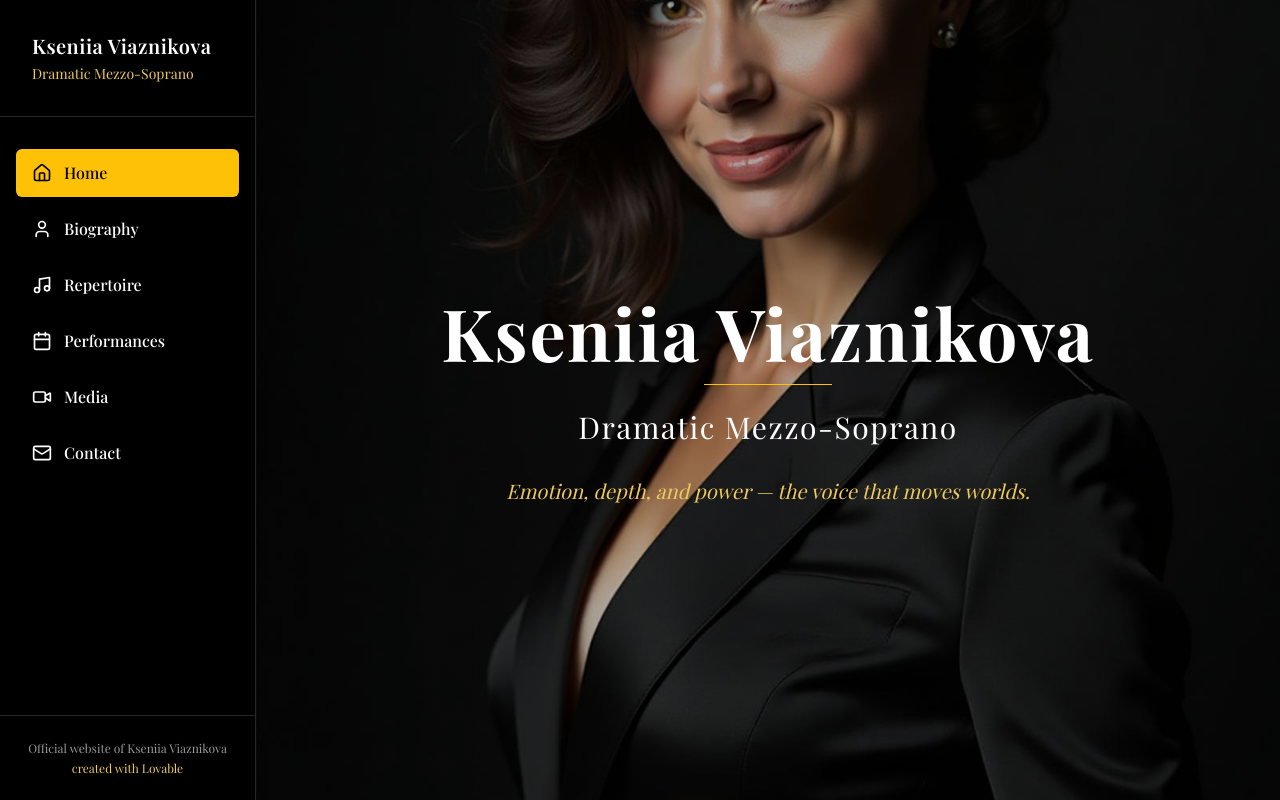
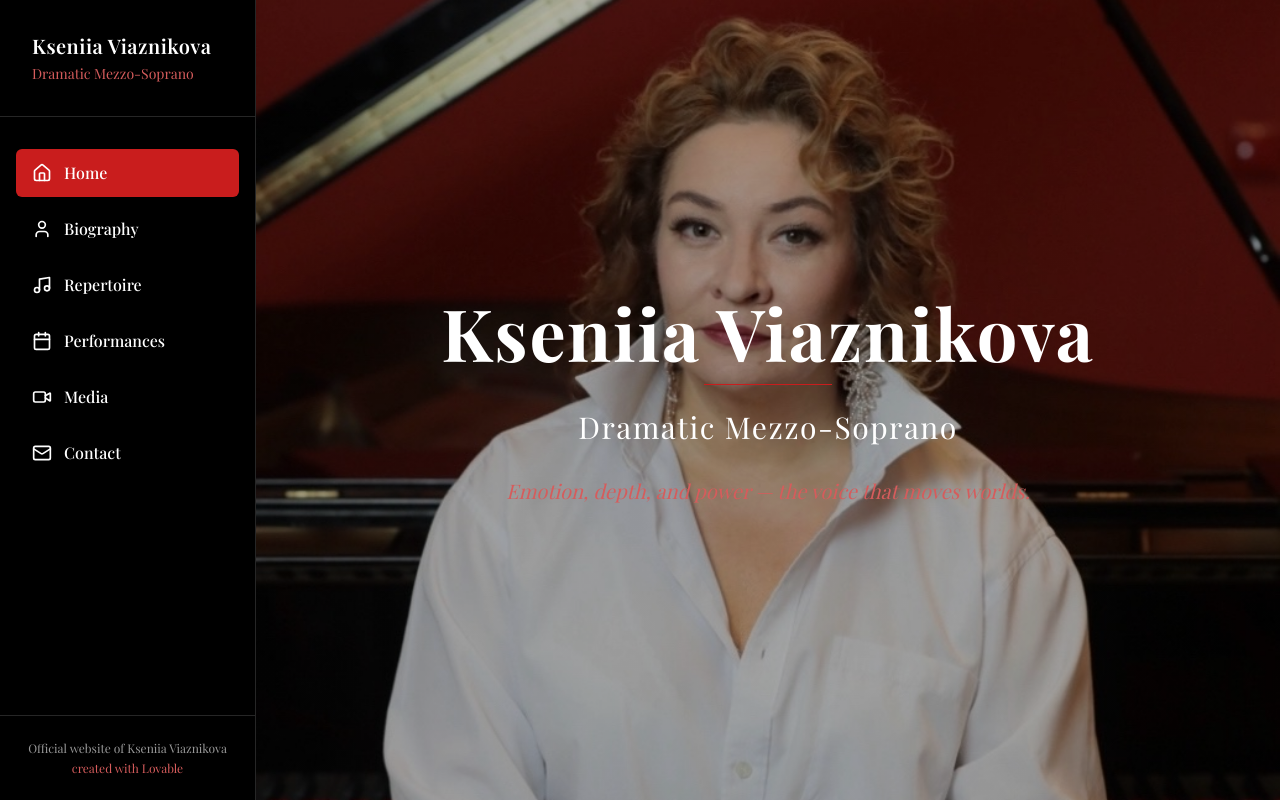
Before and after one commit to enlizabethS/kseniiaviaznikova, a React (Vite) app: page / in a window 1280 px wide. Built offline with nearby package versions, Linux system fonts and the light colour scheme; the HTML template or start-up script is replaced by a standard one; a web font is replaced by a local one.

Commit message:
Update home page photo

```diff
--- a/src/components/Sidebar.tsx
+++ b/src/components/Sidebar.tsx
@@ -17,7 +17,7 @@ export const Sidebar = () => {
         <h1 className="text-xl font-semibold text-sidebar-foreground tracking-wide">
           Kseniia Viaznikova
         </h1>
-        <p className="text-sm text-gold-muted mt-1">Dramatic Mezzo-Soprano</p>
+        <p className="text-sm text-red-muted mt-1">Dramatic Mezzo-Soprano</p>
       </div>
 
       <nav className="flex-1 py-8">
@@ -47,7 +47,7 @@ export const Sidebar = () => {
         <p className="text-xs text-sidebar-foreground/60 text-center">
           Official website of Kseniia Viaznikova
         </p>
-        <p className="text-xs text-gold-muted text-center mt-1">
+        <p className="text-xs text-red-muted text-center mt-1">
           created with Lovable
         </p>
       </div>
--- a/src/index.css
+++ b/src/index.css
@@ -26,12 +26,12 @@ All colors MUST be HSL.
     --muted: 0 0% 96%;
     --muted-foreground: 0 0% 45%;
 
-    --accent: 45 100% 51%;
-    --accent-foreground: 0 0% 0%;
+    --accent: 0 75% 45%;
+    --accent-foreground: 0 0% 100%;
 
-    --gold: 45 100% 51%;
-    --gold-muted: 45 80% 65%;
-    --gold-dark: 38 90% 45%;
+    --red: 0 75% 45%;
+    --red-muted: 0 60% 60%;
+    --red-dark: 0 85% 35%;
 
     --destructive: 0 84% 60%;
     --destructive-foreground: 0 0% 100%;
@@ -46,10 +46,10 @@ All colors MUST be HSL.
     --sidebar-foreground: 0 0% 100%;
     --sidebar-primary: 0 0% 100%;
     --sidebar-primary-foreground: 0 0% 0%;
-    --sidebar-accent: 45 100% 51%;
-    --sidebar-accent-foreground: 0 0% 0%;
+    --sidebar-accent: 0 75% 45%;
+    --sidebar-accent-foreground: 0 0% 100%;
     --sidebar-border: 0 0% 15%;
-    --sidebar-ring: 45 100% 51%;
+    --sidebar-ring: 0 75% 45%;
 
     /* Transitions */
     --transition-smooth: all 0.4s cubic-bezier(0.4, 0, 0.2, 1);
@@ -75,21 +75,21 @@ All colors MUST be HSL.
     --muted: 0 0% 10%;
     --muted-foreground: 0 0% 65%;
 
-    --accent: 45 100% 51%;
-    --accent-foreground: 0 0% 0%;
+    --accent: 0 75% 45%;
+    --accent-foreground: 0 0% 100%;
 
     --border: 0 0% 15%;
     --input: 0 0% 15%;
-    --ring: 45 100% 51%;
+    --ring: 0 75% 45%;
 
     --sidebar-background: 0 0% 0%;
     --sidebar-foreground: 0 0% 100%;
     --sidebar-primary: 0 0% 100%;
     --sidebar-primary-foreground: 0 0% 0%;
-    --sidebar-accent: 45 100% 51%;
-    --sidebar-accent-foreground: 0 0% 0%;
+    --sidebar-accent: 0 75% 45%;
+    --sidebar-accent-foreground: 0 0% 100%;
     --sidebar-border: 0 0% 15%;
-    --sidebar-ring: 45 100% 51%;
+    --sidebar-ring: 0 75% 45%;
   }
 }
 
@@ -117,19 +117,19 @@ All colors MUST be HSL.
     transition: var(--transition-elegant);
   }
 
-  .text-gold {
-    color: hsl(var(--gold));
+  .text-red {
+    color: hsl(var(--red));
   }
 
-  .text-gold-muted {
-    color: hsl(var(--gold-muted));
+  .text-red-muted {
+    color: hsl(var(--red-muted));
   }
 
-  .bg-gold {
-    background-color: hsl(var(--gold));
+  .bg-red {
+    background-color: hsl(var(--red));
   }
 
-  .border-gold {
-    border-color: hsl(var(--gold));
+  .border-red {
+    border-color: hsl(var(--red));
   }
 }
--- a/src/pages/Biography.tsx
+++ b/src/pages/Biography.tsx
@@ -4,8 +4,8 @@ const Biography = () => {
   return (
     <PageTransition>
       <div className="min-h-screen py-20 px-8 md:px-16 max-w-4xl mx-auto">
-        <h1 className="text-5xl font-bold mb-8 text-gold">Biography</h1>
-        <div className="h-1 w-24 bg-gold mb-12" />
+        <h1 className="text-5xl font-bold mb-8 text-red">Biography</h1>
+        <div className="h-1 w-24 bg-red mb-12" />
 
         <div className="space-y-6 text-lg leading-relaxed">
           <p>
--- a/src/pages/Contact.tsx
+++ b/src/pages/Contact.tsx
@@ -6,32 +6,32 @@ const Contact = () => {
     <PageTransition>
       <div className="min-h-screen flex items-center justify-center px-8">
         <div className="text-center max-w-2xl">
-          <h1 className="text-5xl font-bold mb-8 text-gold">Contact</h1>
-          <div className="h-1 w-24 bg-gold mb-12 mx-auto" />
+          <h1 className="text-5xl font-bold mb-8 text-red">Contact</h1>
+          <div className="h-1 w-24 bg-red mb-12 mx-auto" />
 
           <div className="space-y-8">
             <div className="flex items-center justify-center gap-4 text-lg">
-              <Mail className="w-6 h-6 text-gold" />
+              <Mail className="w-6 h-6 text-red" />
               <a
                 href="mailto:vyaznikova.ks@mail.ru"
-                className="hover:text-gold transition-smooth"
+                className="hover:text-red transition-smooth"
               >
                 vyaznikova.ks@mail.ru
               </a>
             </div>
 
             <div className="flex items-center justify-center gap-4 text-lg">
-              <Phone className="w-6 h-6 text-gold" />
+              <Phone className="w-6 h-6 text-red" />
               <a
                 href="tel:+79104581106"
-                className="hover:text-gold transition-smooth"
+                className="hover:text-red transition-smooth"
               >
                 +7 910 458 1106
               </a>
             </div>
 
             <div className="flex items-center justify-center gap-4 text-lg">
-              <MapPin className="w-6 h-6 text-gold" />
+              <MapPin className="w-6 h-6 text-red" />
               <span>Moscow, Russia</span>
             </div>
           </div>
--- a/src/pages/Home.tsx
+++ b/src/pages/Home.tsx
@@ -1,5 +1,5 @@
 import { PageTransition } from "@/components/PageTransition";
-import portraitImage from "@/assets/portrait.jpg";
+import portraitImage from "@/assets/portrait-main.jpg";
 
 const Home = () => {
   return (
@@ -16,11 +16,11 @@ const Home = () => {
           <h1 className="text-6xl md:text-7xl font-bold mb-4 tracking-wide">
             Kseniia Viaznikova
           </h1>
-          <div className="h-px w-32 bg-gold mx-auto mb-6" />
+          <div className="h-px w-32 bg-red mx-auto mb-6" />
           <h2 className="text-2xl md:text-3xl font-light mb-8 tracking-wider">
             Dramatic Mezzo-Soprano
           </h2>
-          <p className="text-lg md:text-xl italic text-gold-muted max-w-2xl mx-auto">
+          <p className="text-lg md:text-xl italic text-red-muted max-w-2xl mx-auto">
             Emotion, depth, and power — the voice that moves worlds.
           </p>
         </div>
--- a/src/pages/Media.tsx
+++ b/src/pages/Media.tsx
@@ -4,8 +4,8 @@ const Media = () => {
   return (
     <PageTransition>
       <div className="min-h-screen py-20 px-8 md:px-16 max-w-6xl mx-auto">
-        <h1 className="text-5xl font-bold mb-8 text-gold">Media</h1>
-        <div className="h-1 w-24 bg-gold mb-12" />
+        <h1 className="text-5xl font-bold mb-8 text-red">Media</h1>
+        <div className="h-1 w-24 bg-red mb-12" />
 
         <div className="space-y-12">
           <section>
@@ -26,7 +26,7 @@ const Media = () => {
               {[1, 2, 3, 4, 5, 6].map((i) => (
                 <div
                   key={i}
-                  className="aspect-square bg-secondary rounded-lg flex items-center justify-center border border-border hover:border-gold transition-smooth"
+                  className="aspect-square bg-secondary rounded-lg flex items-center justify-center border border-border hover:border-red transition-smooth"
                 >
                   <p className="text-muted-foreground">Photo {i}</p>
                 </div>
@@ -40,7 +40,7 @@ const Media = () => {
               {["Il Trovatore - Stride la vampa", "Carmen - Habanera", "War and Peace - Act II"].map((title, i) => (
                 <div
                   key={i}
-                  className="p-4 border border-border rounded-lg hover:border-gold transition-smooth"
+                  className="p-4 border border-border rounded-lg hover:border-red transition-smooth"
                 >
                   <p className="font-semibold">{title}</p>
                   <p className="text-sm text-muted-foreground mt-1">Audio player placeholder</p>
--- a/src/pages/Performances.tsx
+++ b/src/pages/Performances.tsx
@@ -49,20 +49,20 @@ const Performances = () => {
   return (
     <PageTransition>
       <div className="min-h-screen py-20 px-8 md:px-16 max-w-6xl mx-auto">
-        <h1 className="text-5xl font-bold mb-8 text-gold">Performances</h1>
-        <div className="h-1 w-24 bg-gold mb-12" />
+        <h1 className="text-5xl font-bold mb-8 text-red">Performances</h1>
+        <div className="h-1 w-24 bg-red mb-12" />
 
         <div className="grid grid-cols-1 md:grid-cols-2 lg:grid-cols-3 gap-6">
           {performances.map((performance, index) => (
             <div
               key={index}
-              className="border border-border p-6 rounded-lg hover:border-gold transition-smooth hover:shadow-lg"
+              className="border border-border p-6 rounded-lg hover:border-red transition-smooth hover:shadow-lg"
             >
-              <div className="text-sm text-gold-muted mb-2">{performance.year}</div>
+              <div className="text-sm text-red-muted mb-2">{performance.year}</div>
               <h2 className="text-2xl font-semibold mb-2">
                 {performance.title}
               </h2>
-              <p className="text-lg text-gold mb-2">{performance.role}</p>
+              <p className="text-lg text-red mb-2">{performance.role}</p>
               <p className="text-muted-foreground mb-4">{performance.venue}</p>
               <p className="text-sm leading-relaxed">{performance.description}</p>
             </div>
--- a/src/pages/Repertoire.tsx
+++ b/src/pages/Repertoire.tsx
@@ -39,16 +39,16 @@ const Repertoire = () => {
   return (
     <PageTransition>
       <div className="min-h-screen py-20 px-8 md:px-16 max-w-6xl mx-auto">
-        <h1 className="text-5xl font-bold mb-8 text-gold">Repertoire</h1>
-        <div className="h-1 w-24 bg-gold mb-12" />
+        <h1 className="text-5xl font-bold mb-8 text-red">Repertoire</h1>
+        <div className="h-1 w-24 bg-red mb-12" />
 
         <div className="grid grid-cols-1 md:grid-cols-2 gap-8">
           {repertoireData.map((item, index) => (
             <div
               key={index}
-              className="border border-border p-6 rounded-lg hover:border-gold transition-smooth"
+              className="border border-border p-6 rounded-lg hover:border-red transition-smooth"
             >
-              <h2 className="text-2xl font-semibold mb-4 text-gold-muted">
+              <h2 className="text-2xl font-semibold mb-4 text-red-muted">
                 {item.composer}
               </h2>
               <ul className="space-y-2">
--- a/tailwind.config.ts
+++ b/tailwind.config.ts
@@ -42,10 +42,10 @@ export default {
           DEFAULT: "hsl(var(--accent))",
           foreground: "hsl(var(--accent-foreground))",
         },
-        gold: {
-          DEFAULT: "hsl(var(--gold))",
-          muted: "hsl(var(--gold-muted))",
-          dark: "hsl(var(--gold-dark))",
+        red: {
+          DEFAULT: "hsl(var(--red))",
+          muted: "hsl(var(--red-muted))",
+          dark: "hsl(var(--red-dark))",
         },
         popover: {
           DEFAULT: "hsl(var(--popover))",
```
Also changed, not shown: src/assets/portrait-main.jpg (added).
